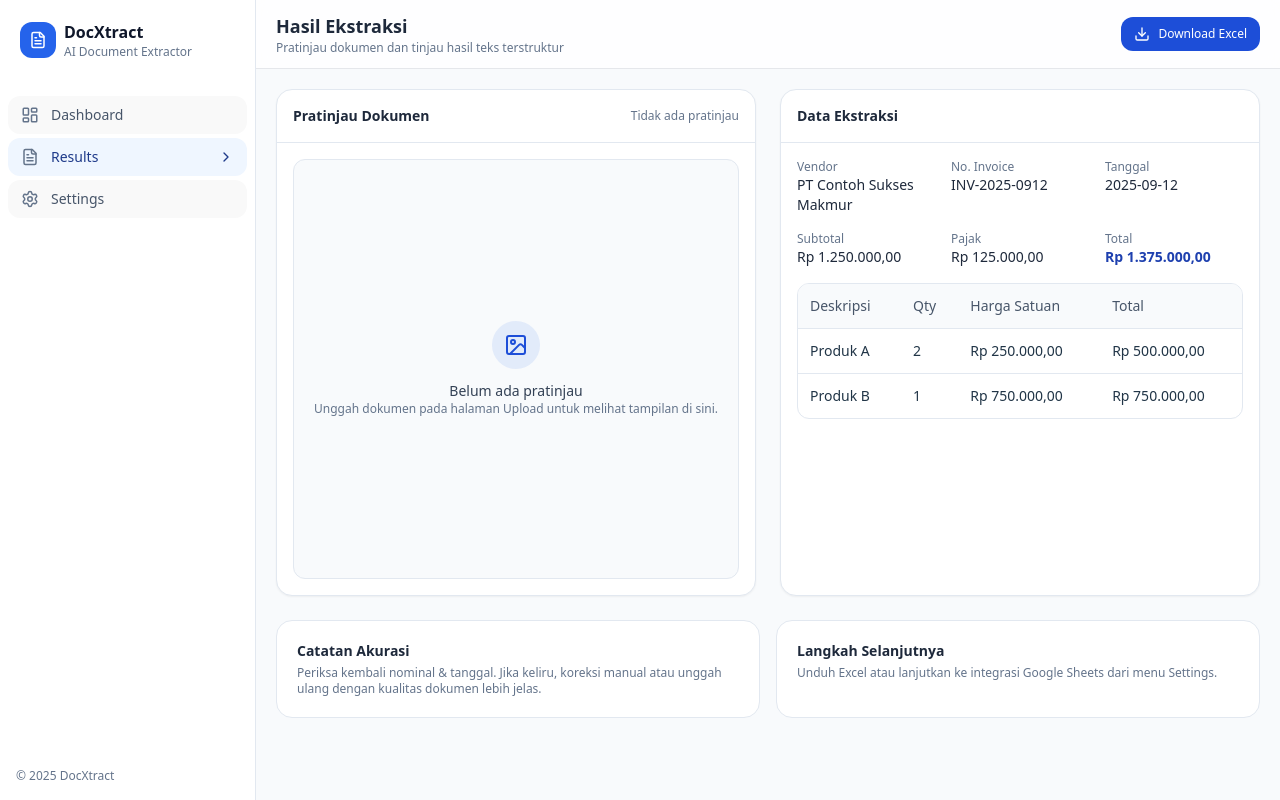
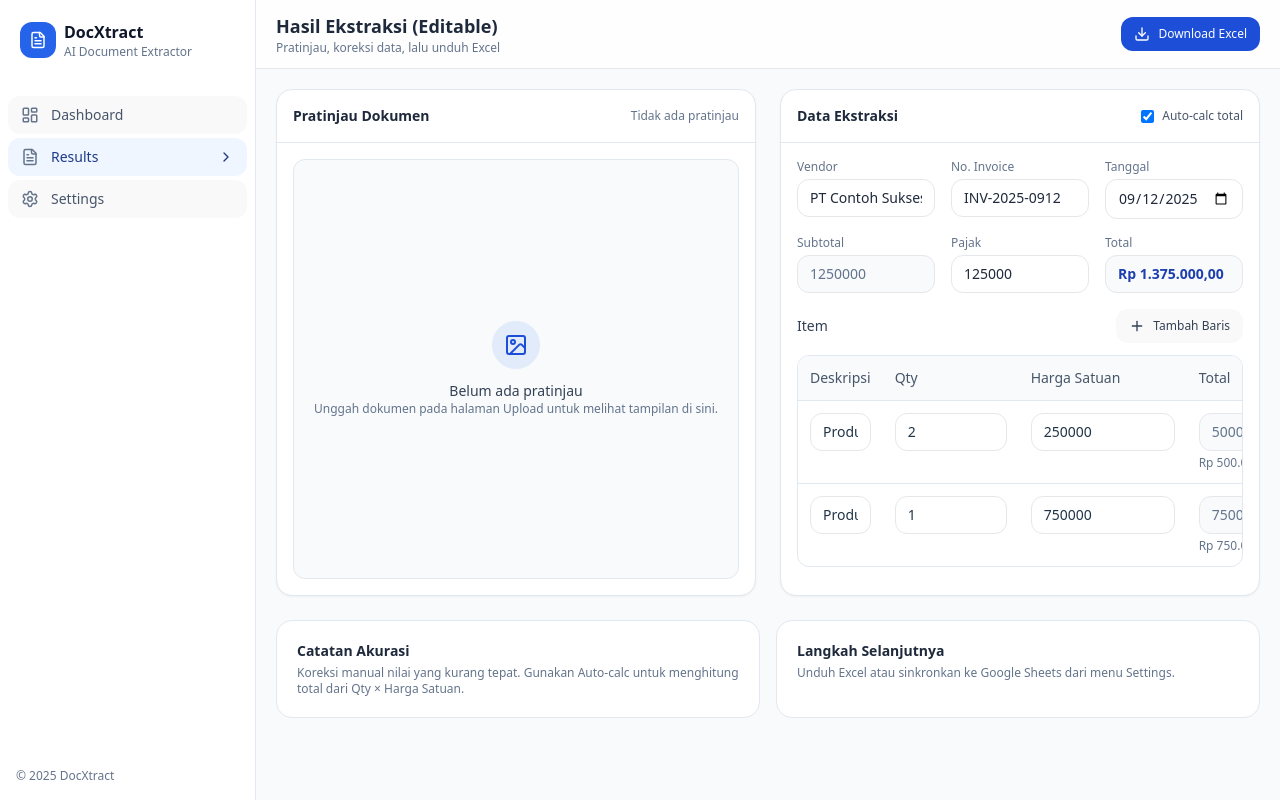
Before and after one commit to anandanug/doc-extractor, a React (Vite) app in the folder docxtract-frontend/: page /result in a window 1280 px wide. Built offline with nearby package versions, Linux system fonts and the light colour scheme.

Commit message:
feat(frontend): memungkinkan hasil ekstraksi untuk diedit

```diff
--- a/docxtract-frontend/src/pages/ExtractionResultPage.tsx
+++ b/docxtract-frontend/src/pages/ExtractionResultPage.tsx
@@ -1,4 +1,4 @@
-import React, { useMemo, useState } from "react";
+import React, { useEffect, useMemo, useState } from "react";
 import { motion, AnimatePresence } from "framer-motion";
 import {
   Download,
@@ -8,26 +8,25 @@ import {
   ChevronRight,
   Image as ImageIcon,
   File as FileIcon,
+  Plus,
+  Trash2,
+  Save,
 } from "lucide-react";
 
 /**
- * Extraction Result Page
+ * Extraction Result Page — Editable
  * - Sidebar (Dashboard, Results, Settings)
- * - Document preview panel (image/pdf placeholder)
- * - Extracted summary & line items table
- * - Download Excel button (dynamic import SheetJS)
- *
- * Props you can pass later:
- *   - previewUrl?: string (blob/object URL of uploaded file for preview)
- *   - result?: ExtractResult (parsed extraction payload)
+ * - Document preview (image/pdf)
+ * - Editable extracted fields (summary + line items)
+ * - Auto-recalculate totals (optional)
+ * - Download Excel from the edited data
  */
 
-// Types (inline for portability)
 export type LineItem = {
   description?: string;
-  quantity?: number;
-  unit_price?: number;
-  total?: number;
+  quantity?: number | null;
+  unit_price?: number | null;
+  total?: number | null;
 };
 
 export type ExtractResult = {
@@ -35,13 +34,12 @@ export type ExtractResult = {
   date?: string; // ISO string
   vendor_name?: string;
   currency?: string; // e.g., "IDR"
-  subtotal?: number;
-  tax?: number;
-  grand_total?: number;
+  subtotal?: number | null;
+  tax?: number | null;
+  grand_total?: number | null;
   items?: LineItem[];
 };
 
-// Mock result (fallback demo)
 const MOCK_RESULT: ExtractResult = {
   invoice_no: "INV-2025-0912",
   date: "2025-09-12",
@@ -66,17 +64,24 @@ function classNames(...arr: (string | false | null | undefined)[]) {
   return arr.filter(Boolean).join(" ");
 }
 
-function formatCurrency(n?: number, currency: string = "IDR") {
-  if (n == null) return "-";
+function formatCurrency(n?: number | null, currency: string = "IDR") {
+  if (n == null || Number.isNaN(n)) return "-";
   try {
     return new Intl.NumberFormat("id-ID", { style: "currency", currency }).format(n);
   } catch {
-    return `${currency} ${n.toLocaleString("id-ID")}`;
+    return `${currency} ${Number(n).toLocaleString("id-ID")}`;
   }
 }
 
+function parseNumber(input: string): number | null {
+  if (!input?.trim()) return null;
+  // Remove non-digit except comma/period, normalize to dot
+  const normalized = input.replace(/[^0-9,.-]/g, "").replace(/\./g, "").replace(",", ".");
+  const num = Number(normalized);
+  return Number.isFinite(num) ? num : null;
+}
+
 async function downloadExcel(filename: string, rows: Record<string, unknown>[]) {
-  // Dynamic import to avoid forcing dependency during dev
   const XLSX = await import("xlsx");
   const ws = XLSX.utils.json_to_sheet(rows);
   const wb = XLSX.utils.book_new();
@@ -104,21 +109,37 @@ export default function ExtractionResultPage({
   result?: ExtractResult;
 }) {
   const [activeKey, setActiveKey] = useState("results");
+  const [data, setData] = useState<ExtractResult>(() => ({
+    ...result,
+    items: result.items?.map((it) => ({ ...it })) ?? [],
+  }));
+  const [autoCalc, setAutoCalc] = useState(true);
+
+  useEffect(() => {
+    if (!autoCalc) return;
+    // Recalculate totals from items
+    const itemTotal = (data.items ?? []).reduce((acc, it) => acc + (Number(it.total) || 0), 0);
+    const subtotal = itemTotal;
+    const tax = data.tax ?? 0; // keep user tax unless null
+    const grand = subtotal + (Number(tax) || 0);
+    setData((prev) => ({ ...prev, subtotal, grand_total: grand }));
+    // eslint-disable-next-line react-hooks/exhaustive-deps
+  }, [JSON.stringify(data.items), autoCalc]);
+
   const palette = useMemo(
     () => ({
-      primary: "#1e3a8a", // blue-900
-      primaryHover: "#1d4ed8", // blue-700
-      bg: "#f8fafc", // slate-50
+      primary: "#1e3a8a",
+      primaryHover: "#1d4ed8",
+      bg: "#f8fafc",
       card: "#ffffff",
-      border: "#e2e8f0", // slate-200
-      text: "#0f172a", // slate-900
-      sub: "#64748b", // slate-500
+      border: "#e2e8f0",
+      text: "#0f172a",
+      sub: "#64748b",
     }),
     []
   );
 
-  const items = result.items ?? [];
-  const rows = items.map((it) => ({
+  const rows = (data.items ?? []).map((it) => ({
     Deskripsi: it.description ?? "",
     Qty: it.quantity ?? "",
     "Harga Satuan": it.unit_price ?? "",
@@ -127,12 +148,48 @@ export default function ExtractionResultPage({
 
   const handleDownload = async () => {
     await downloadExcel(
-      `hasil-ekstraksi-${result.invoice_no || "invoice"}.xlsx`,
+      `hasil-ekstraksi-${data.invoice_no || "invoice"}.xlsx`,
       rows
     );
   };
 
   const isPdf = useMemo(() => (previewUrl || "").toLowerCase().endsWith(".pdf"), [previewUrl]);
+
+  // Handlers for summary fields
+  const setField = (key: keyof ExtractResult, value: string | number | null) => {
+    setData((prev) => ({ ...prev, [key]: value }));
+  };
+
+  // Handlers for items
+  const updateItem = (idx: number, patch: Partial<LineItem>) => {
+    setData((prev) => {
+      const next = [...(prev.items ?? [])];
+      const current = { ...(next[idx] || {}) } as LineItem;
+      const merged = { ...current, ...patch } as LineItem;
+      // If quantity/unit_price change and autoCalc, compute total
+      if (autoCalc && ("quantity" in patch || "unit_price" in patch)) {
+        const q = Number(merged.quantity) || 0;
+        const u = Number(merged.unit_price) || 0;
+        merged.total = q * u;
+      }
+      next[idx] = merged;
+      return { ...prev, items: next };
+    });
+  };
+
+  const addItem = () => {
+    setData((prev) => ({
+      ...prev,
+      items: [...(prev.items ?? []), { description: "", quantity: null, unit_price: null, total: null }],
+    }));
+  };
+
+  const removeItem = (idx: number) => {
+    setData((prev) => ({
+      ...prev,
+      items: (prev.items ?? []).filter((_, i) => i !== idx),
+    }));
+  };
 
   return (
     <div className="min-h-screen w-full" style={{ backgroundColor: palette.bg }}>
@@ -180,8 +237,8 @@ export default function ExtractionResultPage({
           <header className="sticky top-0 z-10 border-b bg-white/80 backdrop-blur">
             <div className="mx-auto flex max-w-6xl items-center justify-between px-5 py-3">
               <div>
-                <h1 className="text-lg font-semibold text-slate-800">Hasil Ekstraksi</h1>
-                <p className="text-xs text-slate-500">Pratinjau dokumen dan tinjau hasil teks terstruktur</p>
+                <h1 className="text-lg font-semibold text-slate-800">Hasil Ekstraksi (Editable)</h1>
+                <p className="text-xs text-slate-500">Pratinjau, koreksi data, lalu unduh Excel</p>
               </div>
               <div className="hidden items-center gap-2 md:flex">
                 <button
@@ -214,7 +271,7 @@ export default function ExtractionResultPage({
                   {previewUrl ? (
                     isPdf ? (
                       <object data={previewUrl} type="application/pdf" className="h-[520px] w-full rounded-xl border" style={{ borderColor: palette.border }}>
-                        <p className="text-sm text-slate-500 p-6">PDF preview tidak didukung di browser ini. <a href={previewUrl} className="text-blue-700 underline">Unduh PDF</a></p>
+                        <p className="p-6 text-sm text-slate-500">PDF preview tidak didukung di browser ini. <a href={previewUrl} className="text-blue-700 underline">Unduh PDF</a></p>
                       </object>
                     ) : (
                       <img src={previewUrl} alt="Preview" className="max-h-[520px] w-auto rounded-xl border" style={{ borderColor: palette.border }} />
@@ -233,7 +290,7 @@ export default function ExtractionResultPage({
                 </div>
               </motion.div>
 
-              {/* Extracted Result Panel */}
+              {/* Editable Result Panel */}
               <motion.div
                 initial={{ opacity: 0, y: 10 }}
                 animate={{ opacity: 1, y: 0 }}
@@ -243,6 +300,16 @@ export default function ExtractionResultPage({
               >
                 <div className="flex items-center justify-between border-b p-4" style={{ borderColor: palette.border }}>
                   <h3 className="text-sm font-semibold text-slate-800">Data Ekstraksi</h3>
+                  <div className="flex items-center gap-3">
+                    <label className="flex items-center gap-2 text-xs text-slate-600">
+                      <input
+                        type="checkbox"
+                        className="rounded border-slate-300"
+                        checked={autoCalc}
+                        onChange={(e) => setAutoCalc(e.target.checked)}
+                      />
+                      Auto-calc total
+                    </label>
                     <button
                       onClick={handleDownload}
                       className="inline-flex items-center gap-2 rounded-xl bg-blue-700 px-3 py-2 text-xs font-medium text-white transition hover:bg-blue-800 lg:hidden"
@@ -251,37 +318,77 @@ export default function ExtractionResultPage({
                       Excel
                     </button>
                   </div>
+                </div>
 
-                {/* Summary */}
+                {/* Summary (editable) */}
                 <div className="grid grid-cols-2 gap-4 p-4 text-sm md:grid-cols-3">
                   <div>
                     <div className="text-xs text-slate-500">Vendor</div>
-                    <div className="font-medium text-slate-800">{result.vendor_name || "-"}</div>
+                    <input
+                      value={data.vendor_name || ""}
+                      onChange={(e) => setField("vendor_name", e.target.value)}
+                      className="mt-1 w-full rounded-xl border px-3 py-2 text-sm text-slate-800 outline-none focus:ring-2 focus:ring-blue-200"
+                    />
                   </div>
                   <div>
                     <div className="text-xs text-slate-500">No. Invoice</div>
-                    <div className="font-medium text-slate-800">{result.invoice_no || "-"}</div>
+                    <input
+                      value={data.invoice_no || ""}
+                      onChange={(e) => setField("invoice_no", e.target.value)}
+                      className="mt-1 w-full rounded-xl border px-3 py-2 text-sm text-slate-800 outline-none focus:ring-2 focus:ring-blue-200"
+                    />
                   </div>
                   <div>
                     <div className="text-xs text-slate-500">Tanggal</div>
-                    <div className="font-medium text-slate-800">{result.date || "-"}</div>
+                    <input
+                      type="date"
+                      value={data.date || ""}
+                      onChange={(e) => setField("date", e.target.value)}
+                      className="mt-1 w-full rounded-xl border px-3 py-2 text-sm text-slate-800 outline-none focus:ring-2 focus:ring-blue-200"
+                    />
                   </div>
                   <div>
                     <div className="text-xs text-slate-500">Subtotal</div>
-                    <div className="font-medium text-slate-800">{formatCurrency(result.subtotal, result.currency)}</div>
+                    <input
+                      inputMode="decimal"
+                      value={data.subtotal ?? ""}
+                      onChange={(e) => setField("subtotal", parseNumber(e.target.value))}
+                      disabled={autoCalc}
+                      className={classNames(
+                        "mt-1 w-full rounded-xl border px-3 py-2 text-sm outline-none focus:ring-2",
+                        autoCalc ? "bg-slate-50 text-slate-500" : "text-slate-800 focus:ring-blue-200"
+                      )}
+                    />
                   </div>
                   <div>
                     <div className="text-xs text-slate-500">Pajak</div>
-                    <div className="font-medium text-slate-800">{formatCurrency(result.tax, result.currency)}</div>
+                    <input
+                      inputMode="decimal"
+                      value={data.tax ?? ""}
+                      onChange={(e) => setField("tax", parseNumber(e.target.value))}
+                      className="mt-1 w-full rounded-xl border px-3 py-2 text-sm text-slate-800 outline-none focus:ring-2 focus:ring-blue-200"
+                    />
                   </div>
                   <div>
                     <div className="text-xs text-slate-500">Total</div>
-                    <div className="font-semibold text-blue-800">{formatCurrency(result.grand_total, result.currency)}</div>
+                    <div className="mt-1 w-full rounded-xl border bg-slate-50 px-3 py-2 text-sm font-semibold text-blue-800">
+                      {formatCurrency(data.grand_total, data.currency)}
+                    </div>
                   </div>
                 </div>
 
-                {/* Items Table */}
+                {/* Items Table (editable) */}
                 <div className="p-4 pt-0">
+                  <div className="mb-3 flex items-center justify-between">
+                    <div className="text-sm font-medium text-slate-700">Item</div>
+                    <button
+                      onClick={addItem}
+                      className="inline-flex items-center gap-2 rounded-xl border px-3 py-2 text-xs text-slate-700 transition hover:bg-slate-50"
+                    >
+                      <Plus size={16} /> Tambah Baris
+                    </button>
+                  </div>
+
                   <div className="overflow-x-auto rounded-xl border" style={{ borderColor: palette.border }}>
                     <table className="min-w-full text-sm">
                       <thead className="bg-slate-50 text-slate-600">
@@ -290,16 +397,17 @@ export default function ExtractionResultPage({
                           <th className="p-3 text-left font-medium">Qty</th>
                           <th className="p-3 text-left font-medium">Harga Satuan</th>
                           <th className="p-3 text-left font-medium">Total</th>
+                          <th className="p-3"></th>
                         </tr>
                       </thead>
                       <tbody>
                         <AnimatePresence initial={false}>
-                          {items.length === 0 ? (
+                          {(data.items ?? []).length === 0 ? (
                             <tr>
-                              <td className="p-3 text-slate-500" colSpan={4}>Tidak ada item</td>
+                              <td className="p-3 text-slate-500" colSpan={5}>Tidak ada item</td>
                             </tr>
                           ) : (
-                            items.map((it, i) => (
+                            (data.items ?? []).map((it, i) => (
                               <motion.tr
                                 key={i}
                                 initial={{ opacity: 0, y: 6 }}
@@ -308,10 +416,57 @@ export default function ExtractionResultPage({
                                 className="border-t"
                                 style={{ borderColor: palette.border }}
                               >
-                                <td className="p-3">{it.description ?? "-"}</td>
-                                <td className="p-3">{it.quantity ?? "-"}</td>
-                                <td className="p-3">{formatCurrency(it.unit_price, result.currency)}</td>
-                                <td className="p-3">{formatCurrency(it.total, result.currency)}</td>
+                                <td className="p-3 align-top">
+                                  <input
+                                    value={it.description ?? ""}
+                                    onChange={(e) => updateItem(i, { description: e.target.value })}
+                                    className="w-full rounded-xl border px-3 py-2 outline-none focus:ring-2 focus:ring-blue-200"
+                                    placeholder="Deskripsi"
+                                  />
+                                </td>
+                                <td className="p-3 align-top">
+                                  <input
+                                    inputMode="decimal"
+                                    value={it.quantity ?? ""}
+                                    onChange={(e) => updateItem(i, { quantity: parseNumber(e.target.value) })}
+                                    className="w-28 rounded-xl border px-3 py-2 outline-none focus:ring-2 focus:ring-blue-200"
+                                    placeholder="0"
+                                  />
+                                </td>
+                                <td className="p-3 align-top">
+                                  <input
+                                    inputMode="decimal"
+                                    value={it.unit_price ?? ""}
+                                    onChange={(e) => updateItem(i, { unit_price: parseNumber(e.target.value) })}
+                                    className="w-36 rounded-xl border px-3 py-2 outline-none focus:ring-2 focus:ring-blue-200"
+                                    placeholder="0"
+                                  />
+                                </td>
+                                <td className="p-3 align-top">
+                                  <input
+                                    inputMode="decimal"
+                                    value={it.total ?? ""}
+                                    onChange={(e) => updateItem(i, { total: parseNumber(e.target.value) })}
+                                    disabled={autoCalc}
+                                    className={classNames(
+                                      "w-36 rounded-xl border px-3 py-2 outline-none focus:ring-2",
+                                      autoCalc ? "bg-slate-50 text-slate-500" : "focus:ring-blue-200"
+                                    )}
+                                    placeholder="0"
+                                  />
+                                  <div className="text-xs text-slate-500 mt-1">
+                                    {formatCurrency(it.total, data.currency)}
+                                  </div>
+                                </td>
+                                <td className="p-3 align-top">
+                                  <button
+                                    onClick={() => removeItem(i)}
+                                    className="inline-flex items-center gap-2 rounded-xl border px-2 py-2 text-xs text-red-600 transition hover:bg-red-50"
+                                    aria-label="Hapus baris"
+                                  >
+                                    <Trash2 size={16} />
+                                  </button>
+                                </td>
                               </motion.tr>
                             ))
                           )}
@@ -327,11 +482,11 @@ export default function ExtractionResultPage({
             <div className="mt-6 grid gap-4 md:grid-cols-2">
               <div className="rounded-2xl border bg-white p-5" style={{ borderColor: palette.border }}>
                 <h3 className="mb-1 text-sm font-semibold text-slate-800">Catatan Akurasi</h3>
-                <p className="text-xs text-slate-500">Periksa kembali nominal & tanggal. Jika keliru, koreksi manual atau unggah ulang dengan kualitas dokumen lebih jelas.</p>
+                <p className="text-xs text-slate-500">Koreksi manual nilai yang kurang tepat. Gunakan Auto-calc untuk menghitung total dari Qty × Harga Satuan.</p>
               </div>
               <div className="rounded-2xl border bg-white p-5" style={{ borderColor: palette.border }}>
                 <h3 className="mb-1 text-sm font-semibold text-slate-800">Langkah Selanjutnya</h3>
-                <p className="text-xs text-slate-500">Unduh Excel atau lanjutkan ke integrasi Google Sheets dari menu Settings.</p>
+                <p className="text-xs text-slate-500">Unduh Excel atau sinkronkan ke Google Sheets dari menu Settings.</p>
               </div>
             </div>
           </div>
```
Lines whose indentation alone changed are shown as unchanged.
